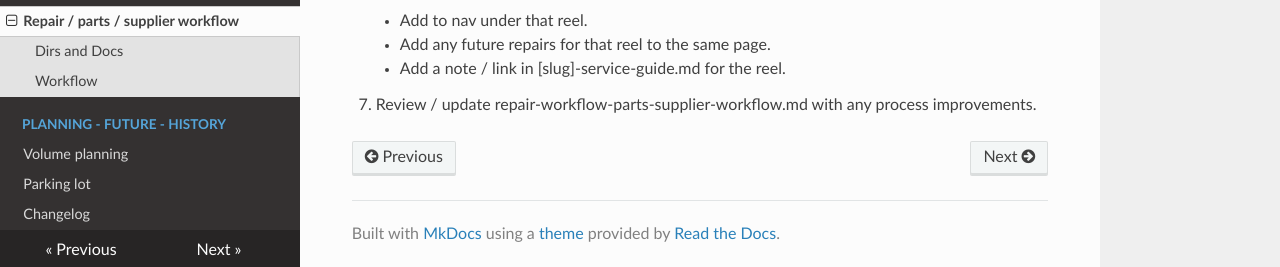
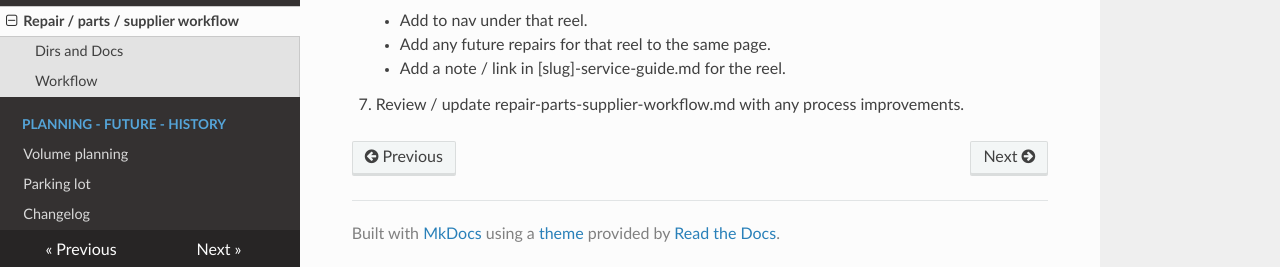
Before and after one commit to john-tech-writer/stack-project-docs, an MkDocs documentation site: the page built from docs/repair-parts-supplier-workflow.md, in a window 1280 px wide and 900 px high, scrolled down 971 px. Shown: the part 630-897 px from the top of the window. Built offline with MkDocs 1.6.1, drawn with Linux system fonts in a browser that asks for light colours; nearby versions of some CDN libraries.

Commit message:
Update repair-parts-supplier-workflow.md
minor edit

```diff
--- a/docs/repair-parts-supplier-workflow.md
+++ b/docs/repair-parts-supplier-workflow.md
@@ -69,4 +69,4 @@ For each specific part / repair:
 
     - Add a note / link in [slug]-service-guide.md for the reel.
 
-7. Review / update repair-workflow-parts-supplier-workflow.md with any process improvements.
+7. Review / update repair-parts-supplier-workflow.md with any process improvements.
```
